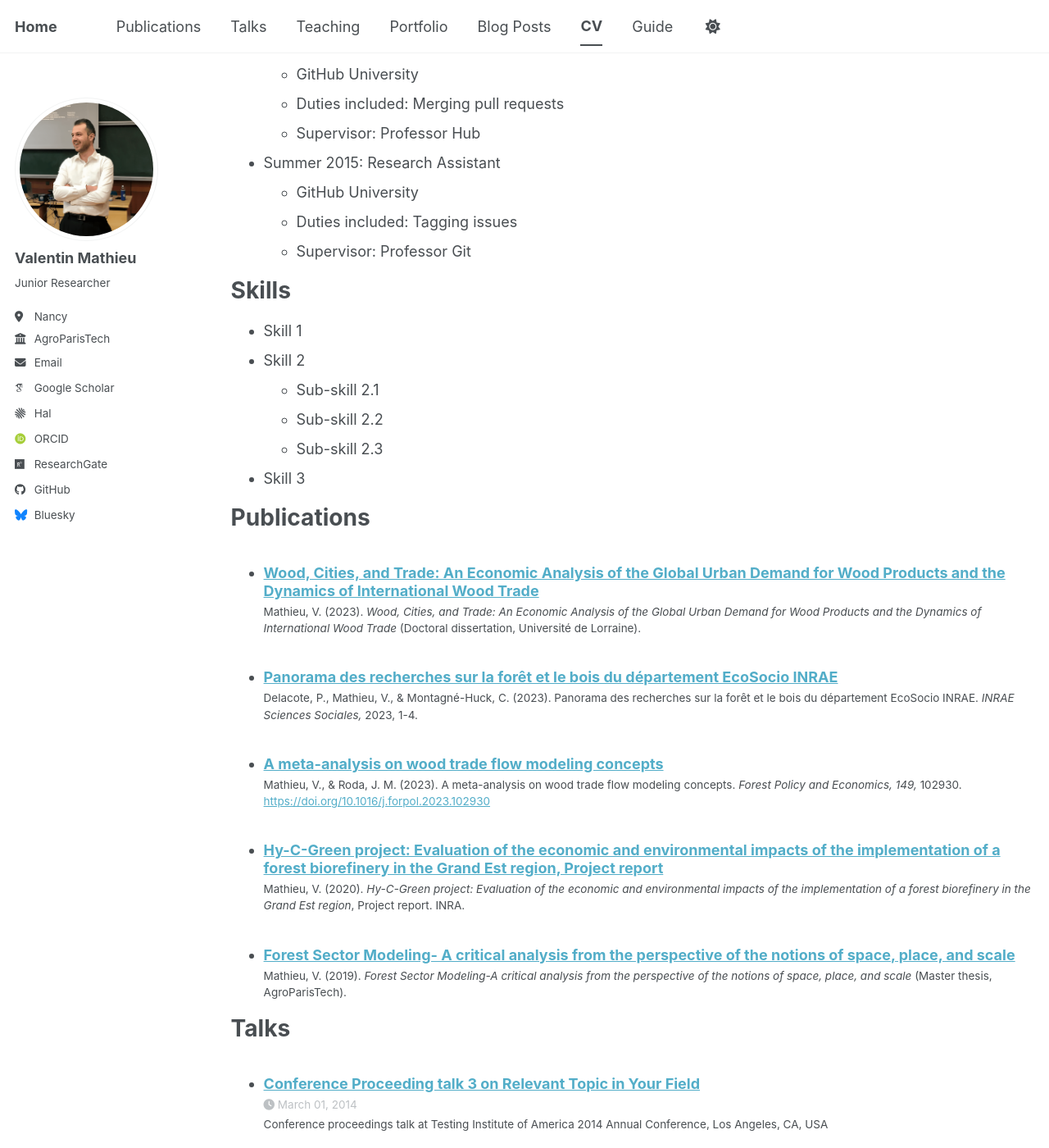
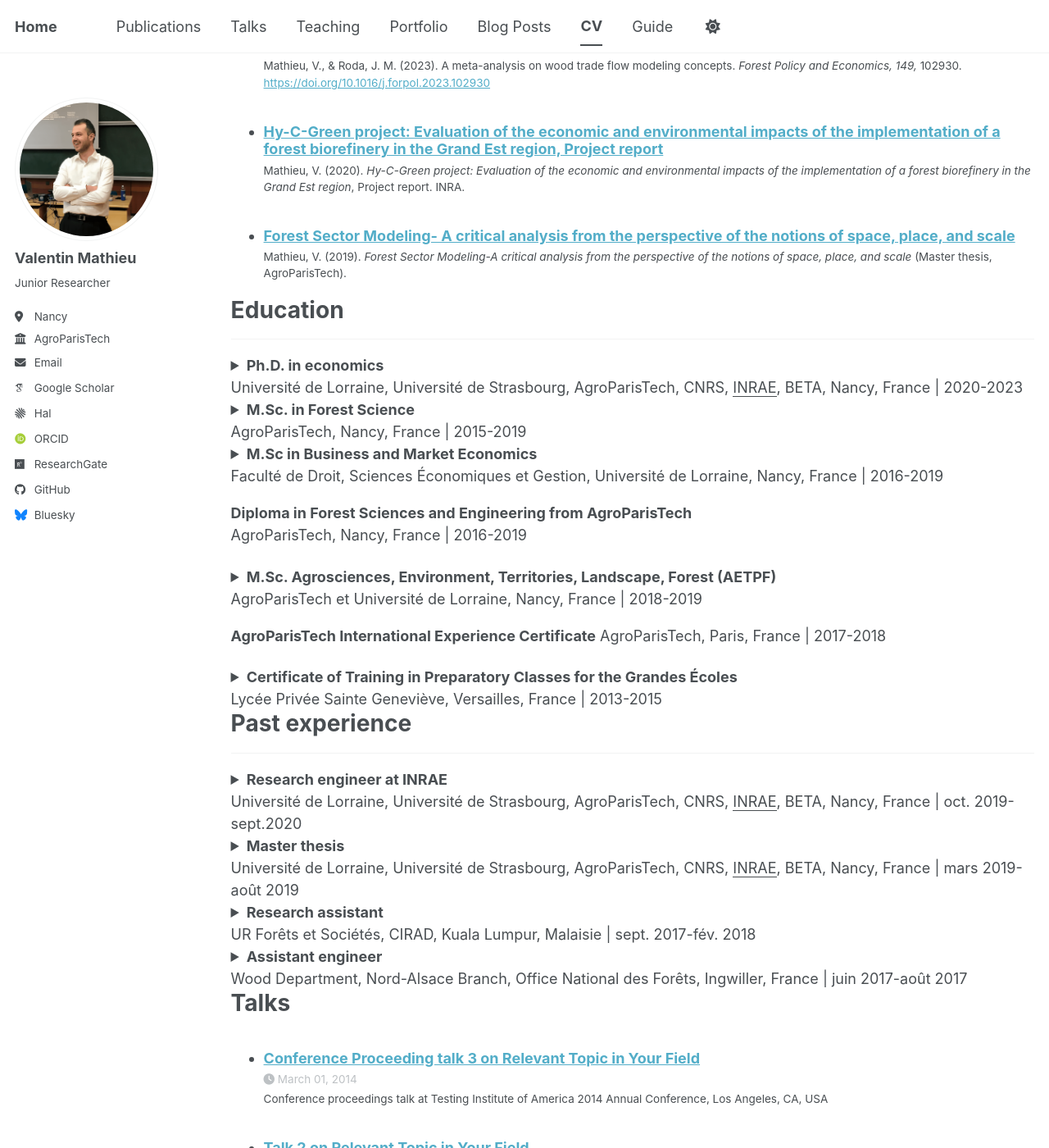
Before and after one commit to vlmathieu/vlmathieu.github.io, a Jekyll site: the page built from _pages/cv.md, in a window 1280 px wide and 1400 px high, scrolled down 925 px. Shown: the whole window at 82% size. Built offline with Jekyll 4.4.1, drawn with Linux system fonts in a browser that asks for light colours; some web fonts are replaced; a script bundle is joined from its source files by our own code; library files that are not in the unit come from our copies; some of the changed text lies outside the part shown.

Commit message:
Update CV

```diff
--- a/_pages/cv.md
+++ b/_pages/cv.md
@@ -9,7 +9,8 @@ redirect_from:
 
 {% include base_path %}
 
-## Current position
+Current position
+======
 ***
 
 **AgroParisTech research engineer**<br>
@@ -30,8 +31,17 @@ Applied mathematics and data science (Graph theory, Machine Learning), Geographi
 **Research themes:**
 Forest-wood sector, Wood products, Trade, Forest-based bioeconomy, Forest Policy, Urbanisation
 
+
+Publications
+======
+***
+  <ul>{% for post in site.publications reversed %}
+    {% include archive-single-cv.html %}
+  {% endfor %}</ul>
+
 Education
 ======
+***
 
 <details>
 
@@ -48,37 +58,118 @@ Education
 
 </details>
 
-Work experience
+<details>
+
+  <summary>
+    <strong>M.Sc. in Forest Science</strong><br>
+    AgroParisTech, Nancy, France | 2015-2019
+  </summary><br>
+
+  **Major**: Forest Resources and Forest-based Industries (RFF).
+
+</details>
+
+<details>
+
+  <summary>
+    <strong>M.Sc in Business and Market Economics</strong><br>
+    Faculté de Droit, Sciences Économiques et Gestion, Université de Lorraine, Nancy, France | 2016-2019
+  </summary><br>
+
+  **Major:** Economics of Energy, Environmental and Digital Transition (ETEEN).
+
+</details>
+
+**Diploma in Forest Sciences and Engineering from AgroParisTech**<br>
+AgroParisTech, Nancy, France | 2016-2019
+
+<details>
+
+  <summary>
+    <strong>M.Sc. Agrosciences, Environment, Territories, Landscape, Forest (AETPF)</strong><br>
+    AgroParisTech et Université de Lorraine, Nancy, France | 2018-2019
+  </summary><br>
+
+  **Major:** Wood, Forest, Sustainable Development (BFD).
+
+</details>
+
+**AgroParisTech International Experience Certificate**
+AgroParisTech, Paris, France | 2017-2018
+
+<details>
+
+  <summary>
+    <strong>Certificate of Training in Preparatory Classes for the Grandes Écoles</strong><br>
+    Lycée Privée Sainte Geneviève, Versailles, France | 2013-2015
+  </summary><br>
+
+  **Major:** Biology, Chemistry, Physics, Earth Sciences (BCPST).
+
+</details>
+
+Past experience
 ======
-* Spring 2024: Academic Pages Collaborator
-  * GitHub University
-  * Duties includes: Updates and improvements to template
-  * Supervisor: The Users
+***
 
-* Fall 2015: Research Assistant
-  * GitHub University
-  * Duties included: Merging pull requests
-  * Supervisor: Professor Hub
+<details>
 
-* Summer 2015: Research Assistant
-  * GitHub University
-  * Duties included: Tagging issues
-  * Supervisor: Professor Git
+  <summary>
+    <strong>Research engineer at INRAE</strong><br>
+    Université de Lorraine, Université de Strasbourg, AgroParisTech, CNRS, <ins>INRAE</ins>, BETA, Nancy, France | oct. 2019-sept.2020
+  </summary><br>
 
-Skills
-======
-* Skill 1
-* Skill 2
-  * Sub-skill 2.1
-  * Sub-skill 2.2
-  * Sub-skill 2.3
-* Skill 3
+  **Subject:** Assessment of the economic and environmental impact of setting up a forest-based biorefinery in the Grand Est region of France.
 
-Publications
-======
-  <ul>{% for post in site.publications reversed %}
-    {% include archive-single-cv.html %}
-  {% endfor %}</ul>
+  **Supervision:** Sylvain Caurla (INRAE), Verónica Acurio Vásconez (Université de Lorraine).
+
+  **Related project:** Hy-C-Green (Production of low-carbon hydrogen and bio-sourced materials in Eastern France with an integrated biorefinery concept).
+
+  **Production:** Mathieu, V. (2020). Hy-C-Green project: Evaluation of the economic and environmental impacts of the implementation of a forest biorefinery in the Grand Est region, Project report (INRA). https://hal.science/hal-04920115/document
+
+</details>
+
+<details>
+
+  <summary>
+    <strong>Master thesis</strong><br>
+    Université de Lorraine, Université de Strasbourg, AgroParisTech, CNRS, <ins>INRAE</ins>, BETA, Nancy, France | mars 2019-août 2019
+  </summary><br>
+
+  **Subject:** Analysis of wood trade flow models from the perspective of notions of place, space, and scale.
+
+  **Supervision:** Sylvain Caurla (INRAE), Craig Johnston (University of Wisconsin-Madison).
+
+  **Production:** Mathieu, V. (2019). Forest Sector Modeling-A critical analysis from the perspective of the notions of space, place, and scale (Doctoral dissertation, AgroParisTech). https://hal.science/hal-04920111/document
+
+</details>
+
+<details>
+
+  <summary>
+    <strong>Research assistant</strong><br>
+    UR Forêts et Sociétés, CIRAD, Kuala Lumpur, Malaisie | sept. 2017-fév. 2018
+  </summary><br>
+
+  **Subject:** Biomass valorization for energy in Malaysia and Indonesia, including the financialization of agriculture and forestry and the rise of agribusiness corporations.
+
+  **Supervision:** Jean-Marc Roda (CIRAD).
+
+</details>
+
+<details>
+
+  <summary>
+    <strong>Assistant engineer</strong><br>
+    Wood Department, Nord-Alsace Branch, Office National des Forêts, Ingwiller, France | juin 2017-août 2017
+  </summary><br>
+
+  **Subject:** Review and update of standing timber to processed timber conversion price lists, to identify resource volumes to be marketed.
+
+  **Supervision:** Julien Prinet (National Forest Office of France).
+
+</details>
+
 
 Talks
 ======
@@ -95,3 +186,26 @@ Teaching
 Service and leadership
 ======
 * Currently signed in to 43 different slack teams
+
+Collective Responsibilities
+======
+***
+
+**Member of the Scientific Comittee of ProSilva France**<br>
+ProSilva France, Nancy, France | jan. 2025-
+
+**Elected member of the UMR SILVA Scientific Committee**<br>
+Université de Lorraine, <ins>AgroParisTech</ins>, INRAE, UMR SILVA, Nancy, France | oct. 2024-
+
+Skills
+======
+***
+
+**Languages:**
+French: mother tongue; English: academic and fluent.
+
+**Coding & software:**
+Python, R, [GRASS GIS](https://grass.osgeo.org), Markdown, Quarto, GitHub.
+
+**Multimedia graphics:**
+[Suite Affinity](https://affinity.serif.com/en-gb/), Adobe Photoshop.
```
